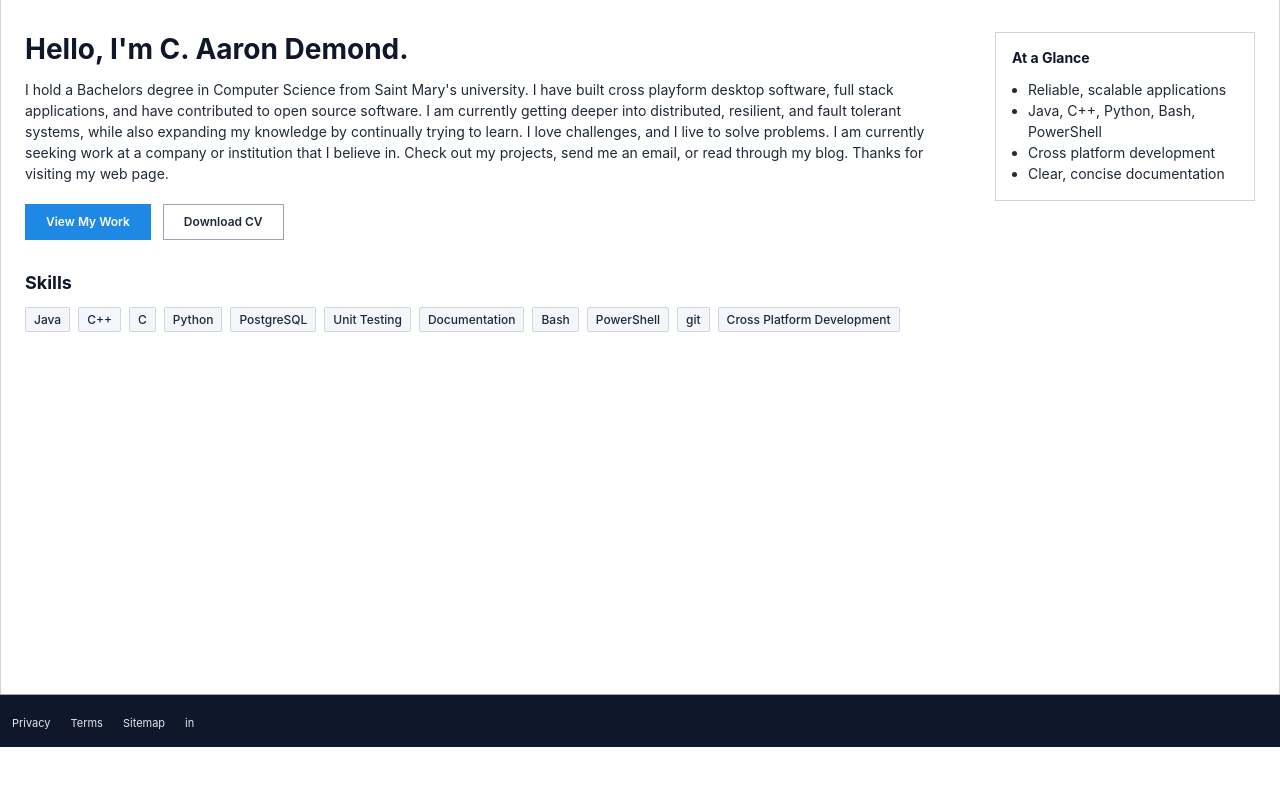
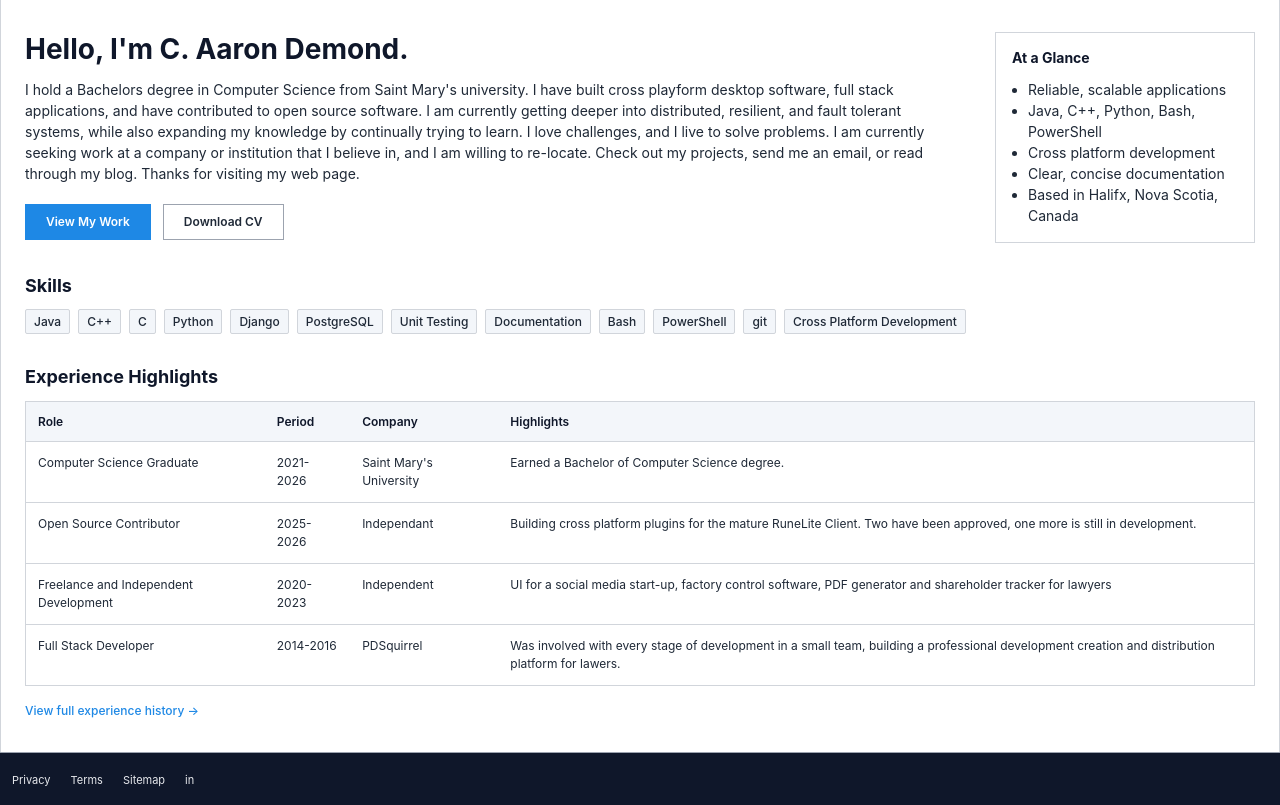
Before and after one commit to AaronDemond/portfolio, a Django app: page / in a window 1280 px wide. Shown: the part 53-858 px from the top of the page. Before the commit the page ends 800 px from the top, so only its background shows below. Run offline with Django 5.2, Linux system fonts and the light colour scheme.

Commit message:
Added the Experience Highlights section to the index page

```diff
--- a/portfolio/tests.py
+++ b/portfolio/tests.py
@@ -15,6 +15,8 @@ class IndexViewTests(TestCase):
         self.assertContains(response, 'View My Work')
         self.assertContains(response, 'Download CV')
         self.assertContains(response, 'Skills')
-        self.assertContains(response, 'TypeScript')
-        self.assertContains(response, 'CI/CD')
+        self.assertContains(response, 'Java')
+        self.assertContains(response, 'Cross Platform Development')
+        self.assertContains(response, 'Experience Highlights')
+        self.assertContains(response, 'View full experience history')
         self.assertNotContains(response, '2025 Alex Morgan')
--- a/static/css/base.css
+++ b/static/css/base.css
@@ -214,6 +214,62 @@ a {
   line-height: var(--line-height-tight);
 }
 
+.experience {
+  padding: 0 var(--space-6) var(--space-8);
+}
+
+.experience h2 {
+  margin: 0;
+  color: var(--color-heading);
+  font-size: var(--font-size-lg);
+  font-weight: var(--font-weight-bold);
+  line-height: var(--line-height-tight);
+}
+
+.experience__table-wrapper {
+  /* Keeps every column readable when the viewport is narrower than the table. */
+  overflow-x: auto;
+  margin-top: var(--space-3);
+}
+
+.experience table {
+  width: 100%;
+  min-width: var(--content-max-width);
+  border: var(--border-width) var(--border-style) var(--color-border);
+  border-collapse: collapse;
+}
+
+.experience th,
+.experience td {
+  padding: var(--space-3);
+  text-align: left;
+  vertical-align: top;
+}
+
+.experience th {
+  background: var(--table-header-bg);
+  color: var(--color-heading);
+  font-size: var(--font-size-sm);
+  font-weight: var(--font-weight-semibold);
+  line-height: var(--line-height-tight);
+}
+
+.experience td {
+  border-top: var(--border-width) var(--border-style) var(--color-border);
+  font-size: var(--font-size-sm);
+}
+
+.experience tbody tr:hover {
+  background: var(--table-row-hover);
+}
+
+.experience__link {
+  display: inline-block;
+  margin-top: var(--space-4);
+  font-size: var(--font-size-sm);
+  font-weight: var(--font-weight-medium);
+}
+
 .site-footer {
   min-height: var(--header-height);
   background: var(--color-nav-bg);
--- a/templates/index.html
+++ b/templates/index.html
@@ -17,7 +17,7 @@
   <div class="intro__summary">
     <h1 id="intro-title">Hello, I'm C. Aaron Demond.</h1>
     <p>
-    I hold a Bachelors degree in Computer Science from Saint Mary's university. I have built cross playform desktop software, full stack applications, and have contributed to open source software. I am currently getting deeper into distributed, resilient, and fault tolerant systems, while also expanding my knowledge by continually trying to learn. I love challenges, and I live to solve problems. I am currently seeking work at a company or institution that I believe in. Check out my projects, send me an email, or read through my blog. Thanks for visiting my web page.
+    I hold a Bachelors degree in Computer Science from Saint Mary's university. I have built cross playform desktop software, full stack applications, and have contributed to open source software. I am currently getting deeper into distributed, resilient, and fault tolerant systems, while also expanding my knowledge by continually trying to learn. I love challenges, and I live to solve problems. I am currently seeking work at a company or institution that I believe in, and I am willing to re-locate. Check out my projects, send me an email, or read through my blog. Thanks for visiting my web page.
     </p>
     <div class="intro__actions">
       <a class="button button--primary" href="#projects">View My Work</a>
@@ -32,6 +32,7 @@
       <li>Java, C++, Python, Bash, PowerShell</li>
       <li>Cross platform development</li>
       <li>Clear, concise documentation</li>
+      <li>Based in Halifx, Nova Scotia, Canada</li>
     </ul>
   </aside>
 </section>
@@ -43,6 +44,7 @@
       <li>C++</li>
       <li>C</li>
       <li>Python</li>
+      <li>Django</li>
       <li>PostgreSQL</li>
       <li>Unit Testing</li>
       <li>Documentation</li>
@@ -51,6 +53,50 @@
       <li>git</li>
       <li>Cross Platform Development</li>
   </ul>
+</section>
+
+<section class="experience" id="experience" aria-labelledby="experience-title">
+  <h2 id="experience-title">Experience Highlights</h2>
+  <div class="experience__table-wrapper">
+    <table>
+      <thead>
+        <tr>
+          <th scope="col">Role</th>
+          <th scope="col">Period</th>
+          <th scope="col">Company</th>
+          <th scope="col">Highlights</th>
+        </tr>
+      </thead>
+      <tbody>
+
+        <tr>
+          <td>Computer Science Graduate</td>
+          <td>2021-2026</td>
+          <td>Saint Mary's University</td>
+          <td>Earned a Bachelor of Computer Science degree.</td>
+        </tr>
+        <tr>
+          <td>Open Source Contributor</td>
+          <td>2025-2026</td>
+          <td>Independant</td>
+          <td>Building cross platform plugins for the mature RuneLite Client. Two have been approved, one more is still in development.</td>
+        </tr>
+        <tr>
+          <td>Freelance and Independent Development</td>
+          <td>2020-2023</td>
+          <td>Independent</td>
+          <td>UI for a social media start-up, factory control software, PDF generator and shareholder tracker for lawyers</td>
+        </tr>
+        <tr>
+            <td>Full Stack Developer</td>
+            <td>2014-2016</td>
+            <td>PDSquirrel</td>
+            <td>Was involved with every stage of development in a small team, building a professional development creation and distribution platform for lawers.</td>
+        </tr>
+      </tbody>
+    </table>
+  </div>
+  <a class="experience__link" href="#experience">View full experience history &rarr;</a>
 </section>
 {% endblock %}
 
```
